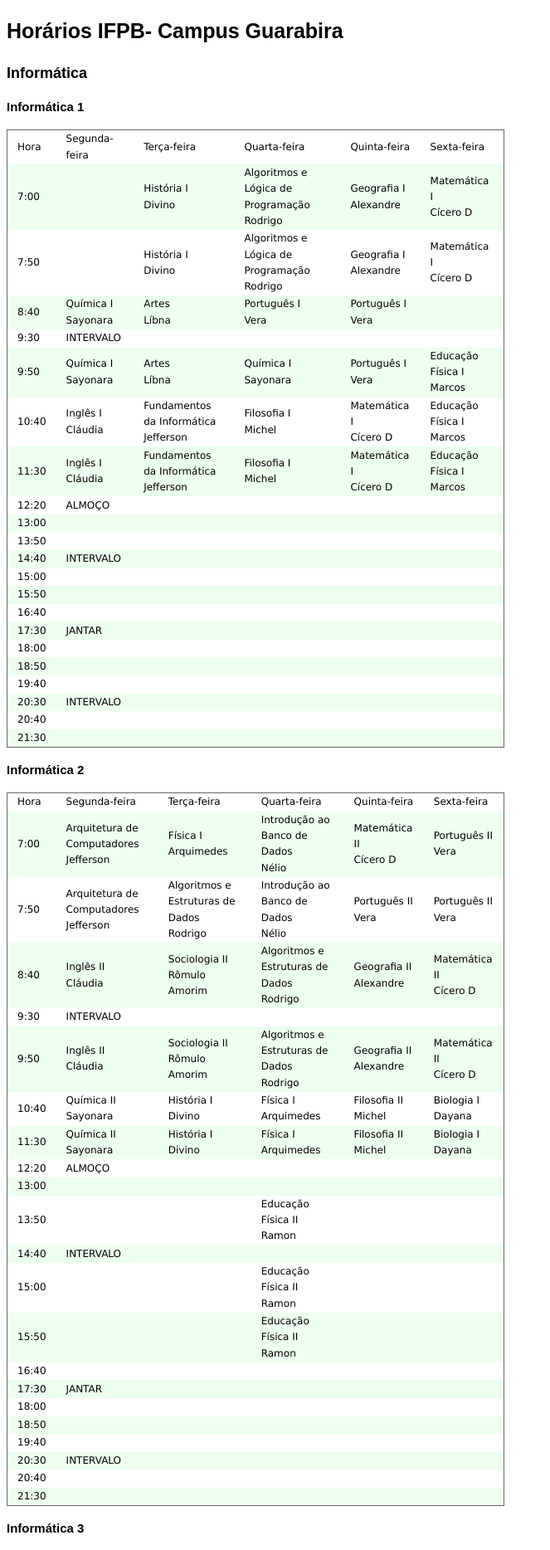
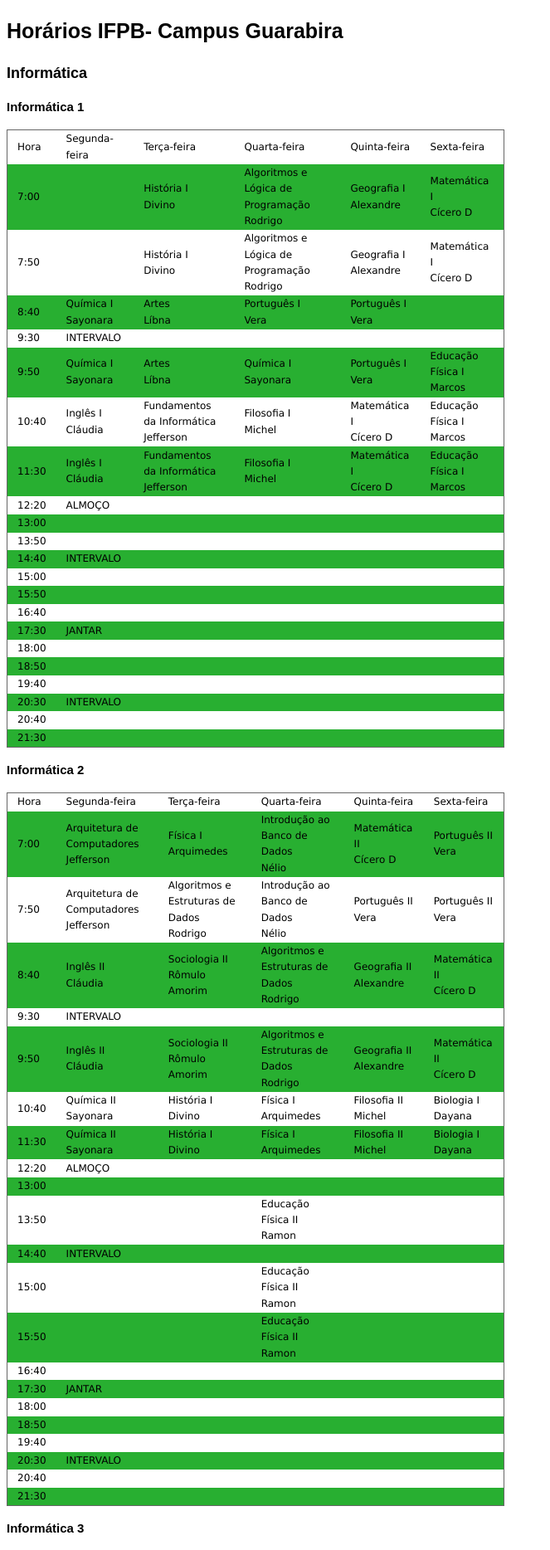
Before and after one commit to larissaserrano/horariomoisa, a Jekyll site: the page built from index.html, in a window 1280 px wide. Shown: the top 1868 px of the page at 83% size, without its empty margins (0-663 px from the left). Built offline with Jekyll 4.4.1, drawn with Linux system fonts in a browser that asks for light colours.

Commit message:
Update style.css

```diff
--- a/css/style.css
+++ b/css/style.css
@@ -32,7 +32,7 @@
   color: inherit;
 }
 tr:nth-child(even) {
-    background-color: #edffee;
+    background-color: #28af31;
 }
 th {
   font-weight: normal;
```
